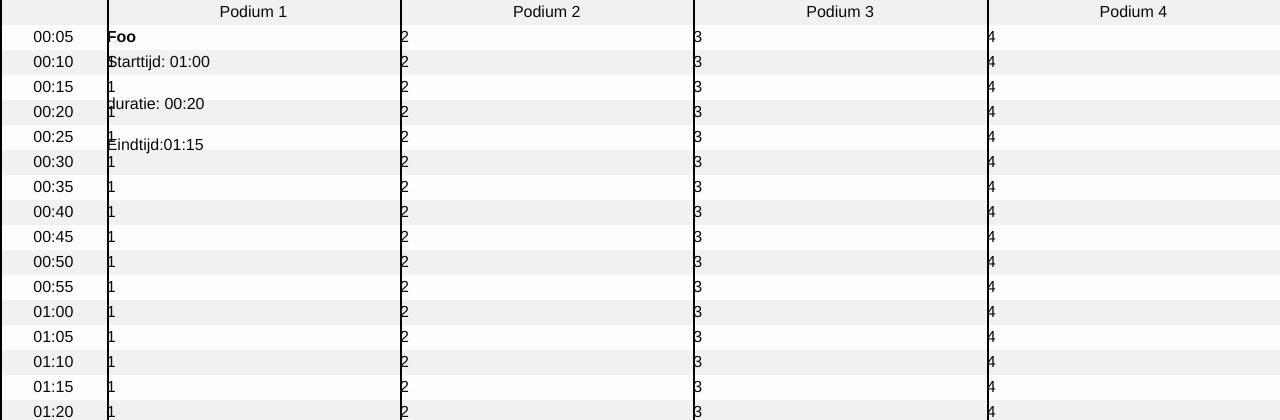
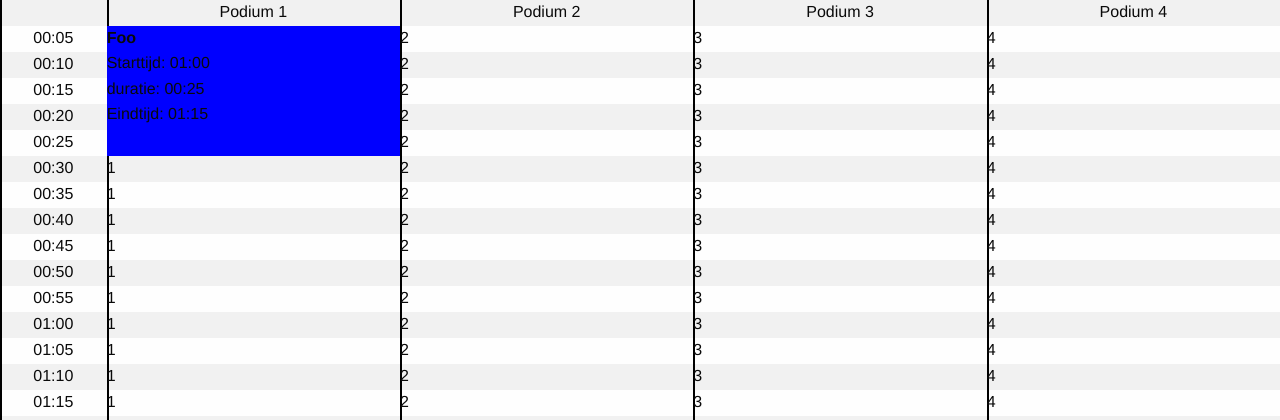
Before and after one commit to jontysponselee/timetable, a PHP site: page / in a window 1280 px wide. Shown: the top 420 px of the page. Run offline with PHP 8.4, Linux system fonts and the light colour scheme.

Commit message:
perform height by duration completed

```diff
--- a/index.php
+++ b/index.php
@@ -25,14 +25,14 @@
         <div class="auto text-center cell">Podium 4</div>
     </div>
     <div class="grid-x">
-        <div class="small-1 text-center cell">00:05</div>
-        <div class="auto cell">
+        <div class="small-1 text-center time-cell cell">00:05</div>
+        <div class="auto timetable-perform-cell cell">
             <div class="timetable-perform-wrapper sortable">
                 <div class="timetable-perform">
                     <b>Foo</b>
                     <p>Starttijd: <span class="startTime">01:00</span></p>
-                    <p>duratie: <span class="duration">00:20</span></p>
-                    <p>Eindtijd:<span class="endTime">01:15</span></p>
+                    <p>duratie: <span class="duration">00:25</span></p>
+                    <p>Eindtijd: <span class="endTime">01:15</span></p>
                 </div>
             </div>
         </div>
--- a/main.js
+++ b/main.js
@@ -1,4 +1,25 @@
-$(document).ready(function () {
-    console.log($(".cell").css("height"));
-    console.log($(".cell")[1].css("width"));
+function getDuration(duration) {
+    var pieces = duration.split(":");
+
+    var hours = parseInt(pieces[0]),
+        minutes = parseInt(pieces[1]),
+        totalMinutes = hours * 60 + minutes;
+
+    return totalMinutes;
+}
+
+var duration = $('.duration').text();
+duration = getDuration(duration);
+
+var height = $(".time-cell").css("height")
+height = height.replace('px', '');
+
+var performHeight = height * (duration / 5);
+
+
+$('.timetable-perform').css({
+    'height': performHeight,
+    'background-color': 'blue'
 });
+
+$('.grid-container').fadeIn('slow');
--- a/style.css
+++ b/style.css
@@ -1,6 +1,10 @@
+.grid-container{
+    display: none;
+}
+
 .cell{
-    height: 25px;
-    showmedaweh: ye;
+    height: 26px;
+    z-index: 0;
     /*line-height: 1px;*/
     box-shadow:
             1px 0 0 0 black,
@@ -13,3 +17,15 @@
 .grid-x:nth-child(even){
     background-color: #f1f1f1;
 }
+
+.timetable-perform{
+    z-index: 1;
+}
+
+.timetable-perform-cell{
+    z-index: 1;
+}
+
+.timetable-perform p {
+    margin: 0;
+}
```
